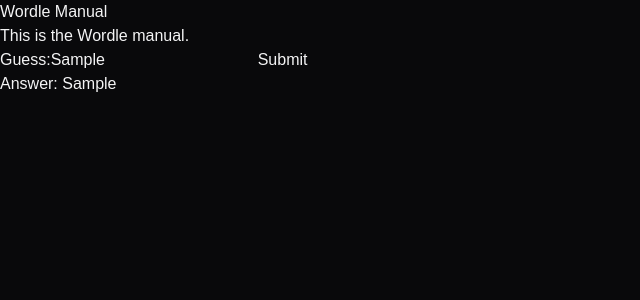
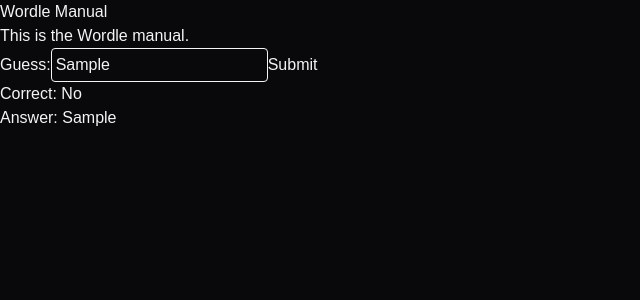
Before and after one commit to franco-ortega/wordle-clone, a Next.js app: page /manual in a window 1280 px wide. Both pictures are taken after typing "Sample" into the empty fields and a click on the button "Submit". Shown: the top 300 px of the page, without its empty margins (0-640 px from the left). Built offline with nearby package versions, Linux system fonts and the light colour scheme.

Commit message:
display "correct" after guess is submitted

```diff
--- a/src/app/manual/page.tsx
+++ b/src/app/manual/page.tsx
@@ -5,7 +5,15 @@
 
 function Manual() {
 	const [guess, setGuess] = useState('');
-	const targetWord = getRandomWord();
+	const [displayCorrect, setDisplayCorrect] = useState(false);
+	// const targetWord = getRandomWord();
+	const targetWord = 'SWIFT';
+
+	const onGuessSubmit = (e: React.SubmitEvent<HTMLFormElement>) => {
+		e.preventDefault();
+
+		setDisplayCorrect(true);
+	};
 
 	return (
 		<div>
@@ -17,16 +25,10 @@
 				<p>This is the Wordle manual.</p>
 
 				<section>
-					<form
-						onSubmit={(e) => {
-							e.preventDefault();
-							if (guess === targetWord) {
-								alert('You guessed the word!');
-							}
-						}}
-					>
+					<form onSubmit={onGuessSubmit}>
 						<label htmlFor='guess'>Guess:</label>
 						<input
+							className='border rounded p-1'
 							type='text'
 							id='guess'
 							name='guess'
@@ -36,6 +38,9 @@
 					</form>
 				</section>
 
+				{displayCorrect && (
+					<section>Correct: {guess === targetWord ? 'Yes' : 'No'}</section>
+				)}
 				<section>Answer: {guess}</section>
 			</main>
 		</div>
```
